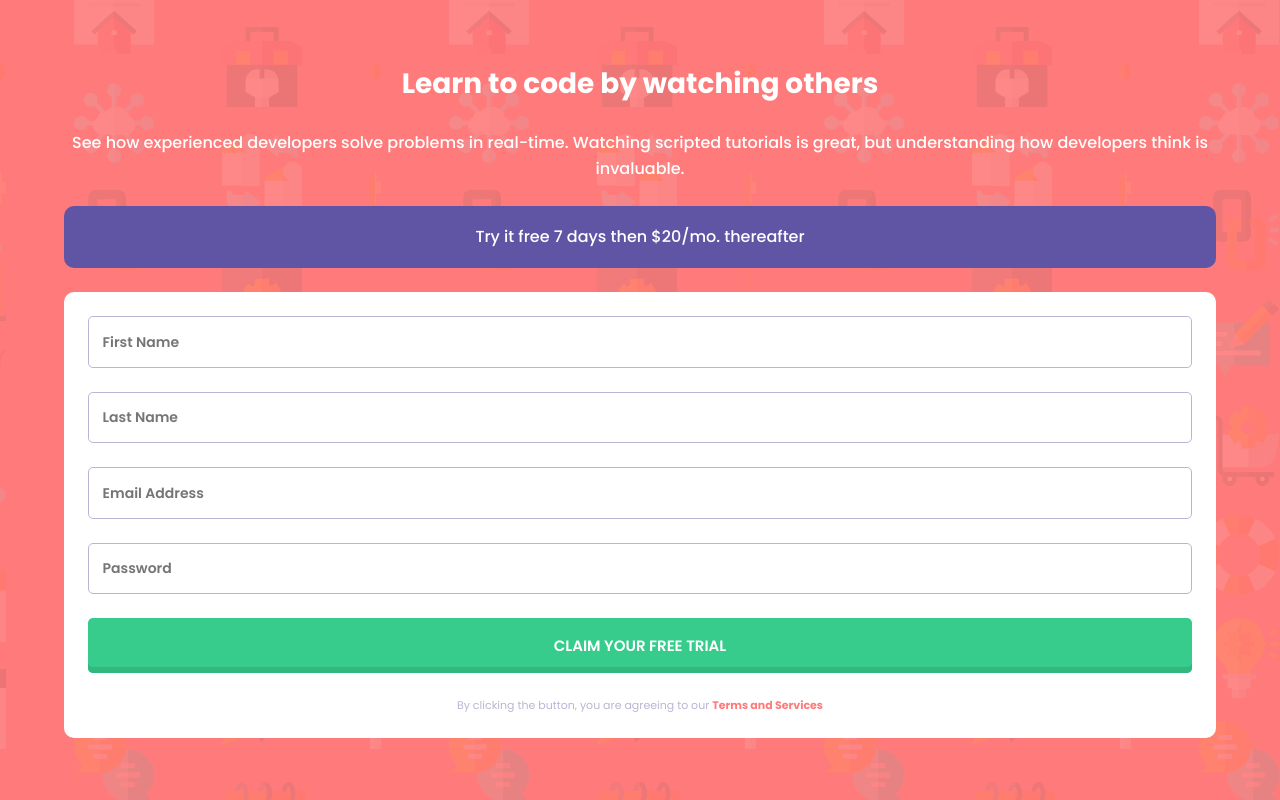
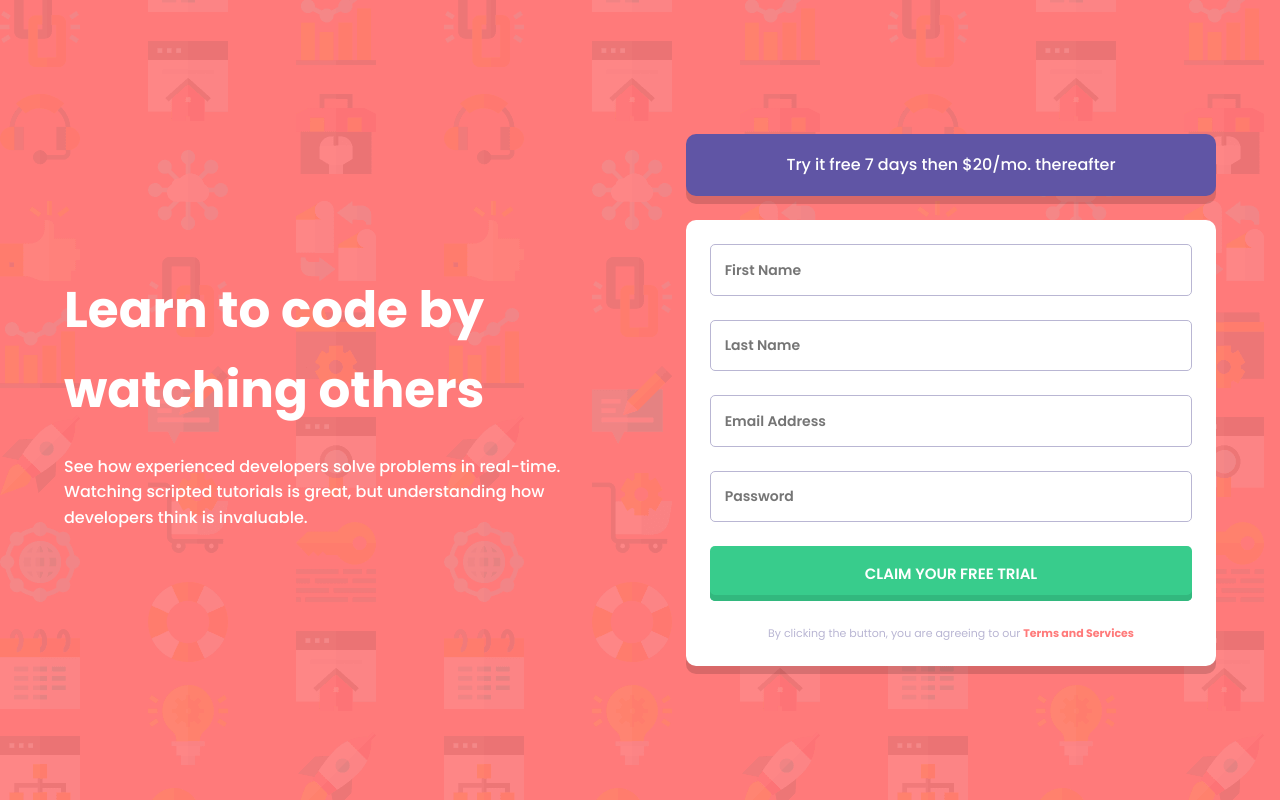
Before and after one commit to NoaSalgado/Sign-Up-Form-Intro-Component, a plain HTML site: page index.html in a window 1280 px wide. Drawn offline with Linux system fonts and the light colour scheme.

Commit message:
Feat: add desktop styles and box shadows

```diff
--- a/css/styles.css
+++ b/css/styles.css
@@ -28,12 +28,16 @@
 
   --border-radius-s: 0.3125rem;
   --border-radius-m: 0.625rem;
+
+  --box-shadow: 0px 8px 0px hsla(0, 0%, 0%, 0.15);
 }
 
 /* Globals */
 body {
   background-color: var(--clr-primary-red);
   background-image: url(../images/bg-intro-mobile.png);
+  background-repeat: no-repeat;
+  background-size: cover;
   color: var(--clr-white);
   font-family: 'Poppins', sans-serif;
   font-weight: var(--fw-medium);
@@ -44,9 +48,10 @@ body {
   place-items: center;
 }
 
-p,
-h1 {
-  overflow-wrap: break-word;
+@media (min-width: 1024px) {
+  body {
+    background-image: url('../images/bg-intro-desktop.png');
+  }
 }
 
 input,
@@ -57,6 +62,7 @@ button {
 input {
   border: 1px solid var(--clr-neutral-grayish);
   border-radius: var(--border-radius-s);
+  color: var(--clr-neutral-dark);
   font-size: var(--fs-14px);
   font-weight: var(--fw-semi-bold);
   padding: 0.85rem;
@@ -92,6 +98,13 @@ input:focus {
   max-width: 1200px;
 }
 
+@media (min-width: 1024px) {
+  .main {
+    flex-direction: row;
+    gap: 10%;
+  }
+}
+
 /* Description section */
 .description {
   display: flex;
@@ -105,18 +118,39 @@ input:focus {
   font-weight: var(--fw-bold);
 }
 
+@media (min-width: 1024px) {
+  .description {
+    text-align: left;
+
+    flex-basis: 44%;
+    justify-content: center;
+  }
+
+  .description__heading {
+    font-size: var(--fs-50px);
+  }
+}
+
 /* Free trial section */
+@media (min-width: 1024px) {
+  .free-trial {
+    flex-basis: 46%;
+  }
+}
+
 .cta {
   background-color: var(--clr-accent);
   border-radius: var(--border-radius-m);
   text-align: center;
   padding: 1.15rem 3rem;
+  box-shadow: var(--box-shadow);
 }
 
 .form {
   background-color: var(--clr-white);
   border-radius: var(--border-radius-m);
   padding: 1.5rem;
+  box-shadow: var(--box-shadow);
 }
 
 .form__btn {
```
